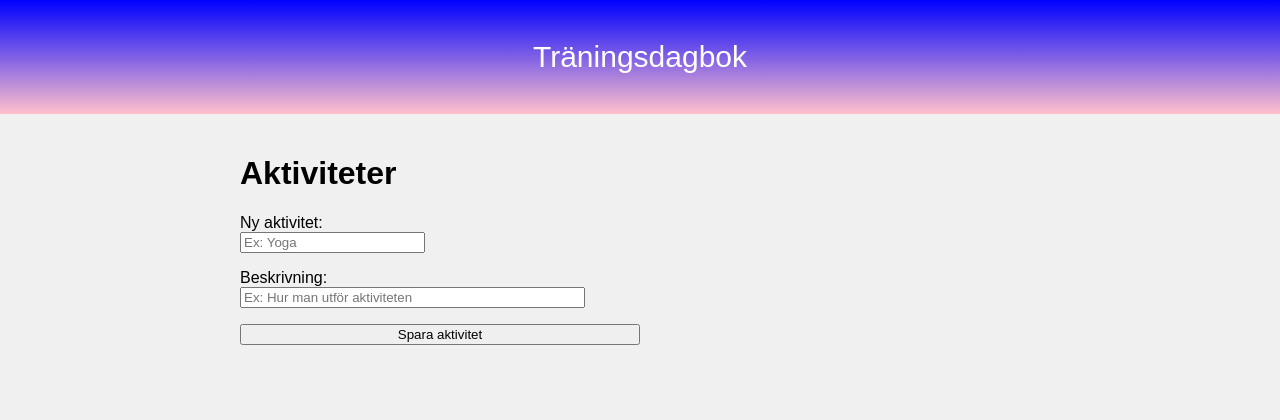
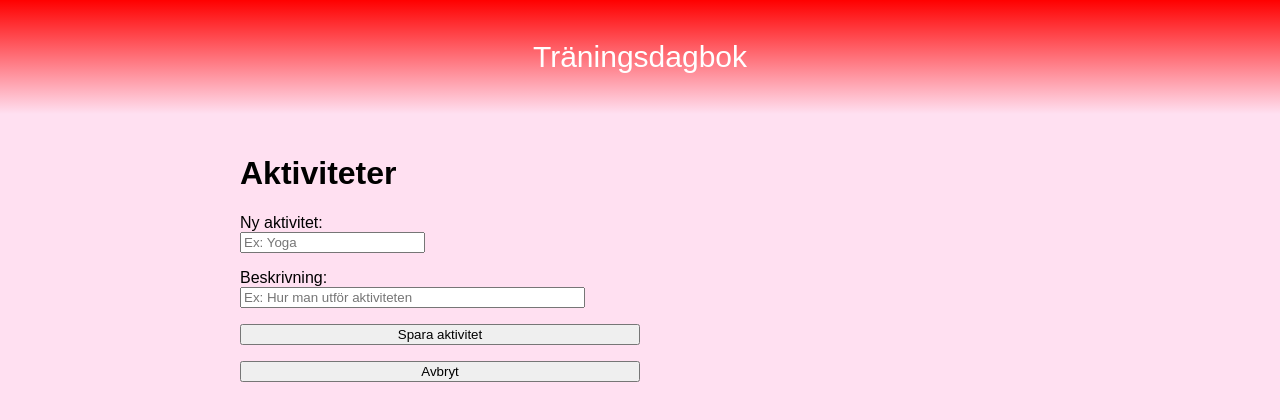
Before and after one commit to ProblemMaster/dagbok, a Vue app in the folder Frontend/: page /activities in a window 1280 px wide. Shown: the top 420 px of the page. Built offline with nearby package versions, Linux system fonts and the light colour scheme.

Commit message:
Knappar verkar funka, Css ändrad

```diff
--- a/Frontend/src/assets/base.css
+++ b/Frontend/src/assets/base.css
@@ -1,6 +1,6 @@
 html {
   font-family: Arial, sans-serif;
-  background-color: #f0f0f0;
+  background-color: #ffe0f1;
   margin: 0;
   padding: 0;
 }
--- a/Frontend/src/assets/main.css
+++ b/Frontend/src/assets/main.css
@@ -4,7 +4,7 @@ header {
   color: white;
   font-size: 30px;
   box-sizing: border-box;
-  background-image: linear-gradient(to bottom, blue, pink);
+  background-image: linear-gradient(to bottom, red, #ffe0f1);
 }
 body {
   margin: 0;
--- a/Frontend/src/components/forms/ActivitiesForm.vue
+++ b/Frontend/src/components/forms/ActivitiesForm.vue
@@ -25,7 +25,8 @@
       />
     </div>
 
-    <button type="submit">Spara aktivitet</button>
+    <button type="submit" >Spara aktivitet</button>
+    <button type="button" @click="avbryt">Avbryt</button>
 
     <!-- Feedback -->
     <p v-if="success" class="success-msg">Activity skickad!</p>
@@ -35,6 +36,9 @@
 
 <script setup>
 import { reactive, ref } from "vue"
+import { useRouter } from 'vue-router'
+
+const router = useRouter()
 
 // Form-data
 const form = reactive({
@@ -52,6 +56,7 @@ const submitForm = async () => {
   error.value = false
 
   try {
+    //TODO: API anrop
     const response = await fetch("http://localhost:5173/activities", {
       method: "POST",
       headers: {
@@ -64,6 +69,8 @@ const submitForm = async () => {
 
     const data = await response.json()
     console.log("Svar från backend:", data)
+    // Byt view efter att ha sparat
+    this.$router.push('/aktivitet');
 
     success.value = true
     // Reset form
@@ -76,6 +83,10 @@ const submitForm = async () => {
     error.value = true
   }
 }
+const avbryt = () => {
+  router.push('/workouts'); // eller t.ex. '/aktiviteter', '/hem' etc.
+};
+
 </script>
 
 <style scoped>
--- a/Frontend/vite.config.js
+++ b/Frontend/vite.config.js
@@ -6,6 +6,14 @@ import vueDevTools from 'vite-plugin-vue-devtools'
 
 // https://vite.dev/config/
 export default defineConfig({
+
+  proxy: {
+    '/api': {
+      target: 'http://localhost:5173',
+      changeOrigin: true,
+    },
+  },
+
   plugins: [
     vue(),
     vueDevTools(),
```
